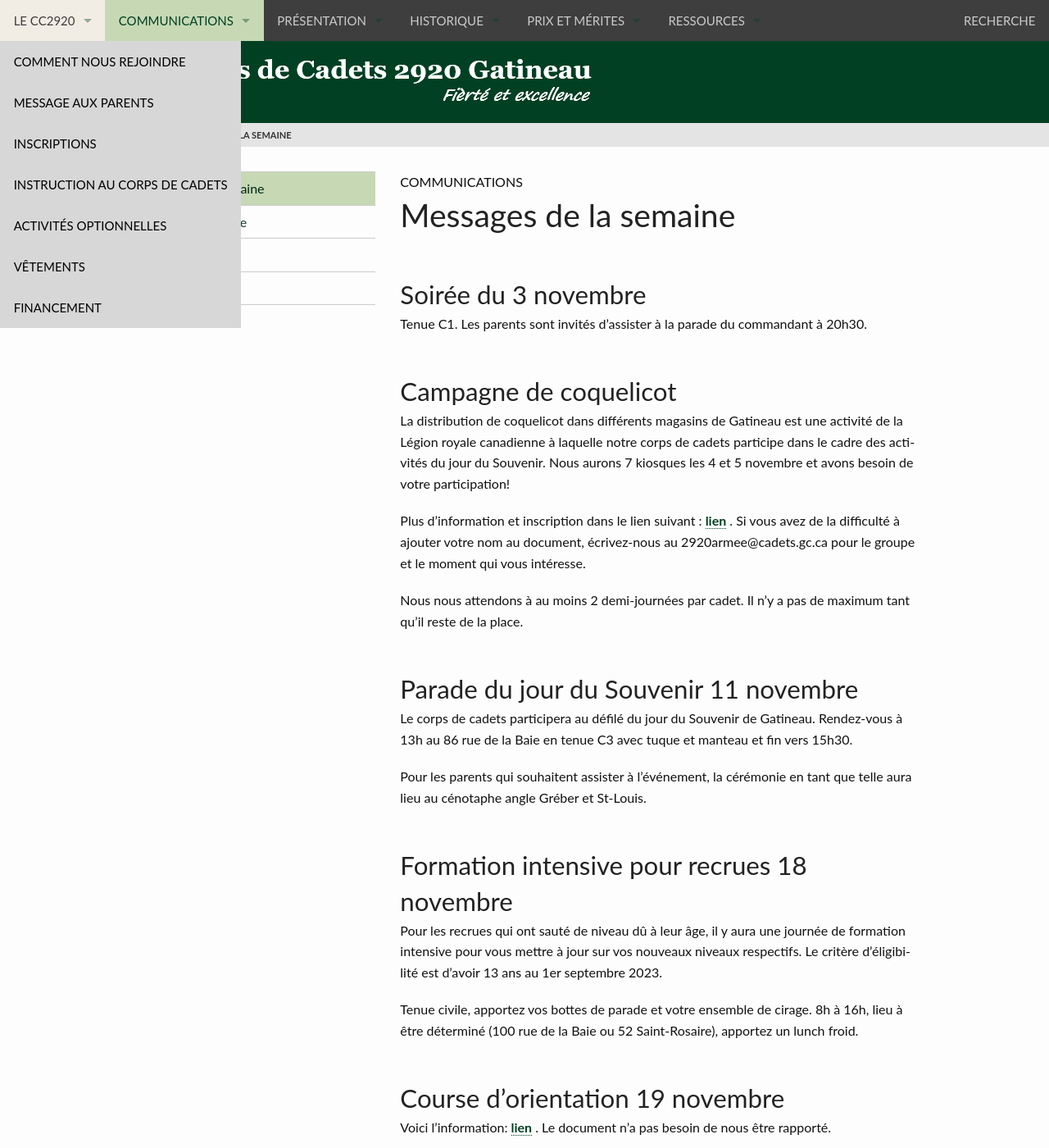
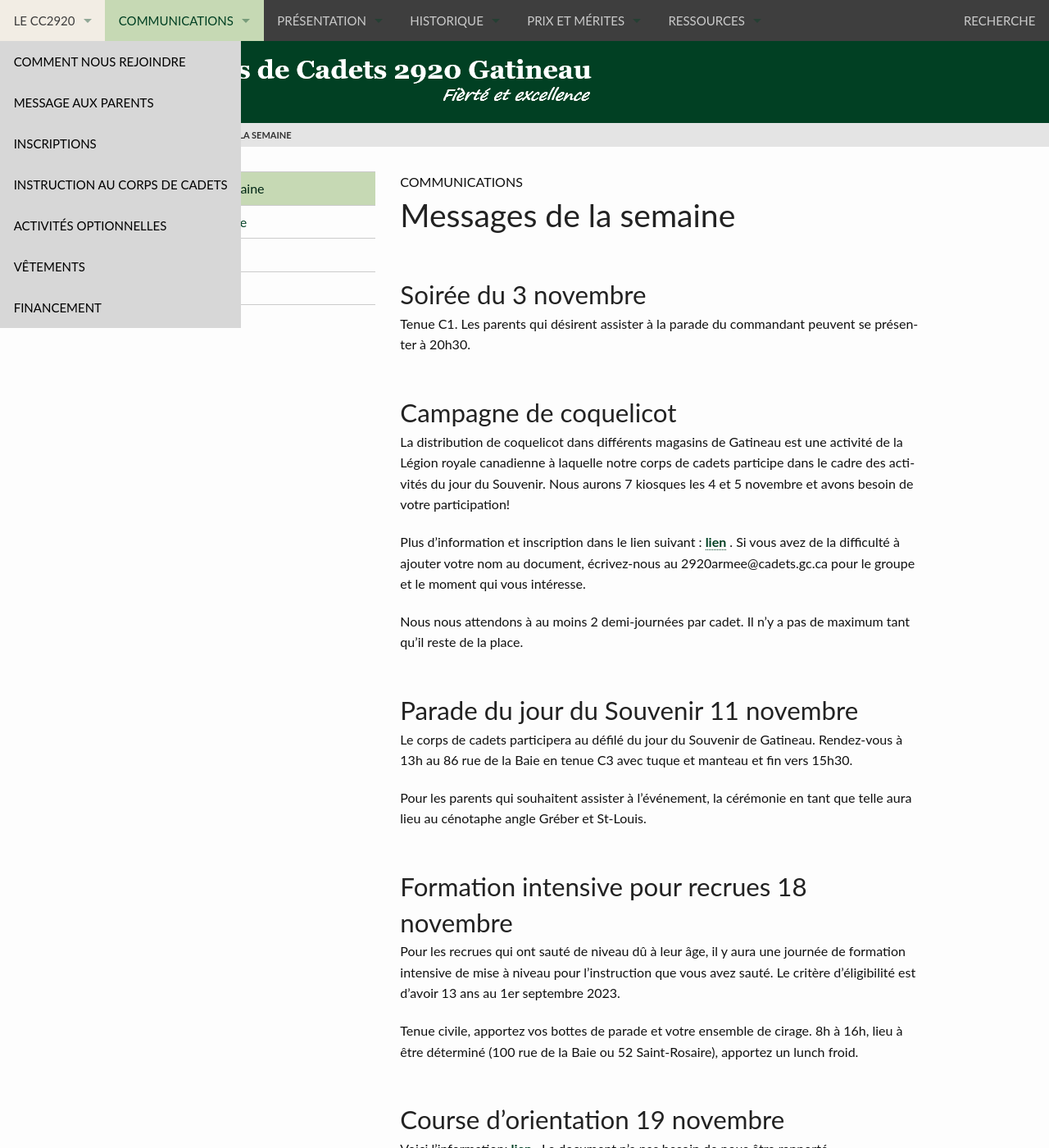
Before and after one commit to CC2920/web, a Jekyll site: the page built from _communications/messages.md, in a window 1280 px wide and 1400 px high. Shown: the whole window at 82% size. Built offline with Jekyll 4.4.1, drawn with Linux system fonts in a browser that asks for light colours; some of the changed text lies outside the part shown.

Commit message:
Update messages.md

```diff
--- a/_communications/messages.md
+++ b/_communications/messages.md
@@ -18,7 +18,7 @@
 ---
 ## Soirée du 3 novembre
 
-Tenue C1. Les parents sont invités d'assister à la parade du commandant à 20h30.
+Tenue C1. Les parents qui désirent assister à la parade du commandant peuvent se présenter à 20h30.
 
 ## Campagne de coquelicot
 
@@ -36,15 +36,13 @@
 
 ## Formation intensive pour recrues 18 novembre
 
-Pour les recrues qui ont sauté de niveau dû à leur âge, il y aura une journée de formation intensive pour vous mettre à jour sur vos nouveaux niveaux respectifs. Le critère d'éligibilité est d'avoir 13 ans au 1er septembre 2023.
+Pour les recrues qui ont sauté de niveau dû à leur âge, il y aura une journée de formation intensive de mise à niveau pour l'instruction que vous avez sauté. Le critère d'éligibilité est d'avoir 13 ans au 1er septembre 2023.
 
 Tenue civile, apportez vos bottes de parade et votre ensemble de cirage. 8h à 16h, lieu à être déterminé (100 rue de la Baie ou 52 Saint-Rosaire), apportez un lunch froid.
 
 ## Course d'orientation 19 novembre
 
 Voici l'information:  [lien](https://1drv.ms/b/s!AkTIfKmoB8nugfwPNPP-LMF-fjU1lA?e=CVoJth) . Le document n'a pas besoin de nous être rapporté.
-
-À noter que l'activité a été déplacée au dimanche plutôt que le samedi des messages de la semaine précédents dû à un conflit d'horaire avec la clinique musicale du samedi.
 
 ## Guignolée 25 novembre
 
```
